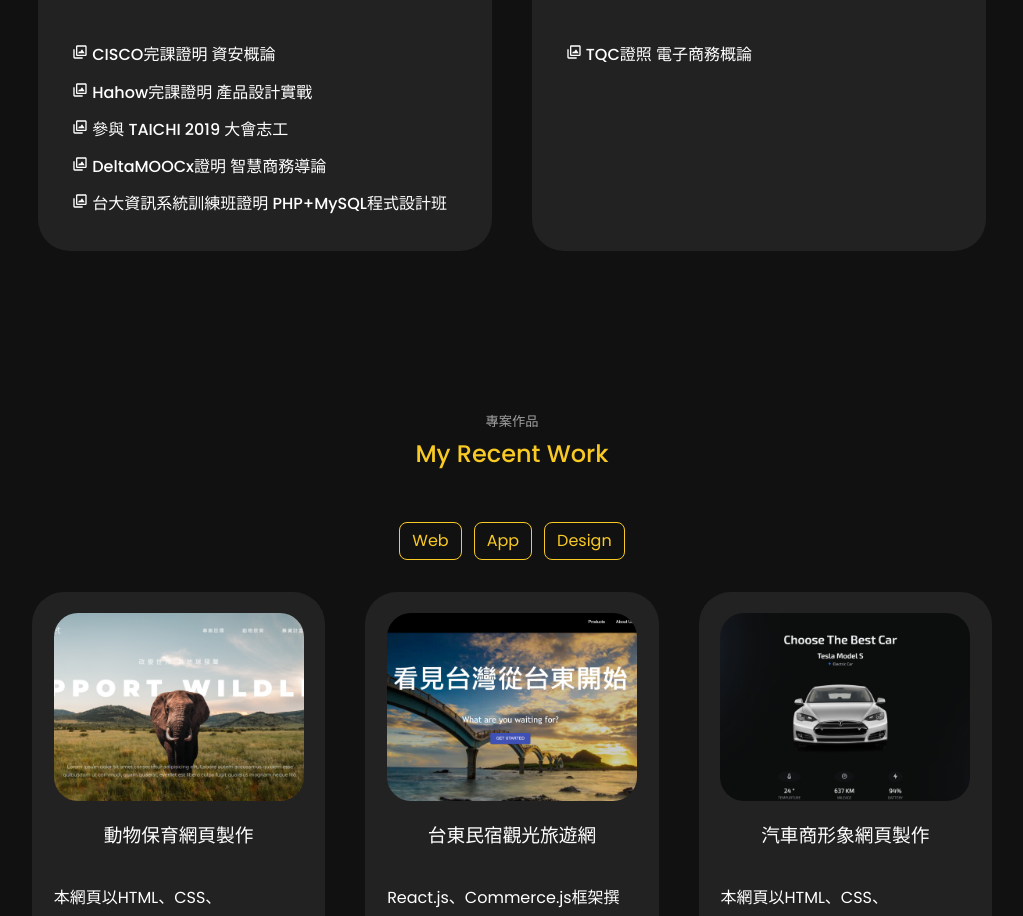
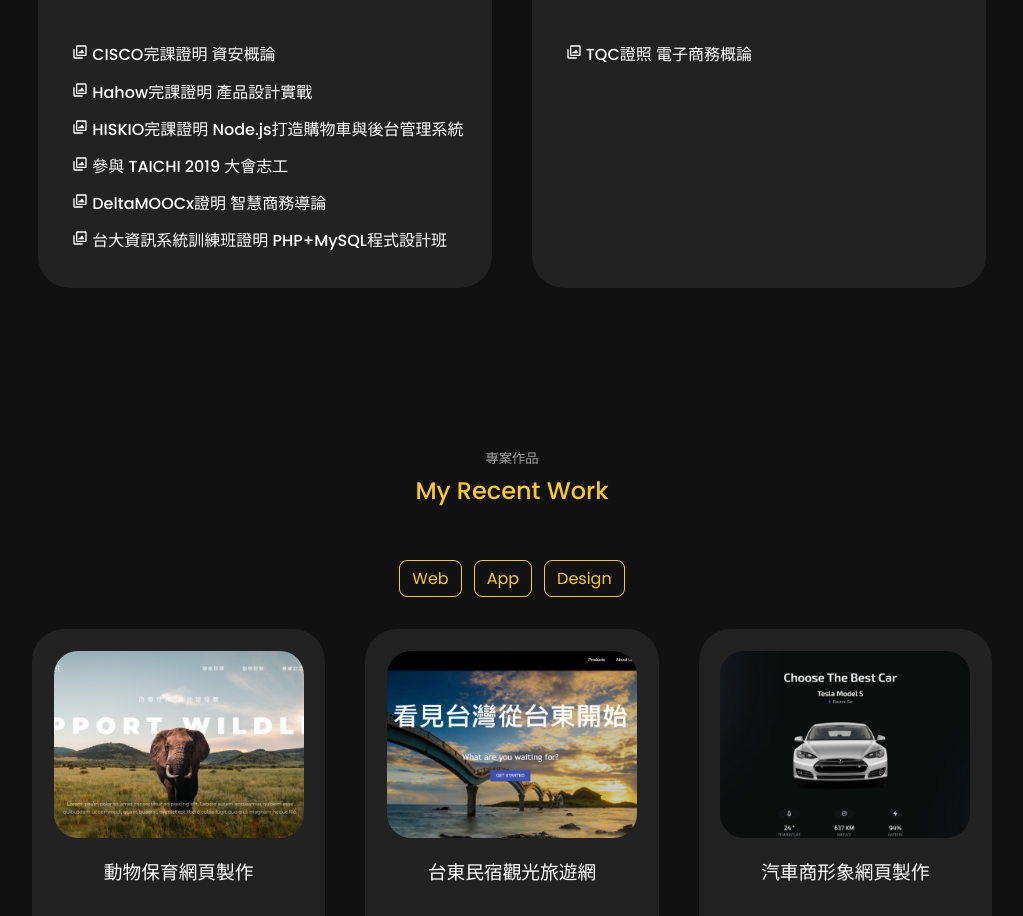
Before and after one commit to 02071819/tsengkuolun-portfolio, a React (Create React App) app: page / in a window 1280 px wide. Shown: the part 2133-3049 px from the top of the page, without its empty margins (128-1151 px from the left). Built offline with nearby package versions, Linux system fonts and the light colour scheme.

Commit message:
Update Skill.jsx

```diff
--- a/src/components/skill/Skill.jsx
+++ b/src/components/skill/Skill.jsx
@@ -24,6 +24,7 @@ import Paper3 from "../../assets/paper3.png";
 import Paper4 from "../../assets/paper4.png";
 import Paper5 from "../../assets/paper5.JPG";
 import Paper6 from "../../assets/paper6.PNG";
+import Paper7 from "../../assets/paper7.PNG";
 import { IoMdCloseCircleOutline } from "react-icons/io";
 
 const Skill = () => {
@@ -42,18 +43,24 @@ const Skill = () => {
     },
     {
       id: 3,
+      Paperimage: Paper7,
+      title: "HISKIO完課證明",
+      content: "Node.js打造購物車與後台管理系統",
+    },
+    {
+      id: 4,
       Paperimage: Paper4,
       title: "參與 TAICHI 2019",
       content: "大會志工",
     },
     {
-      id: 4,
+      id: 5,
       Paperimage: Paper5,
       title: "DeltaMOOCx證明",
       content: "智慧商務導論",
     },
     {
-      id: 5,
+      id: 6,
       Paperimage: Paper6,
       title: "台大資訊系統訓練班證明",
       content: "PHP+MySQL程式設計班",
```
